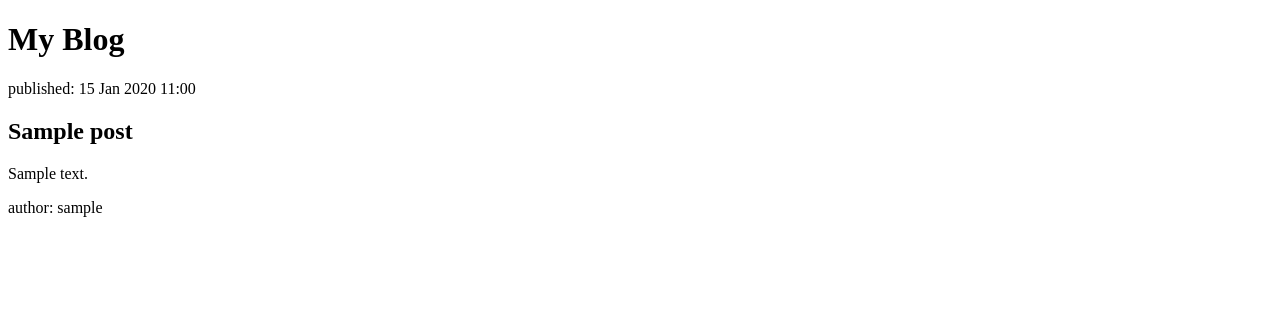
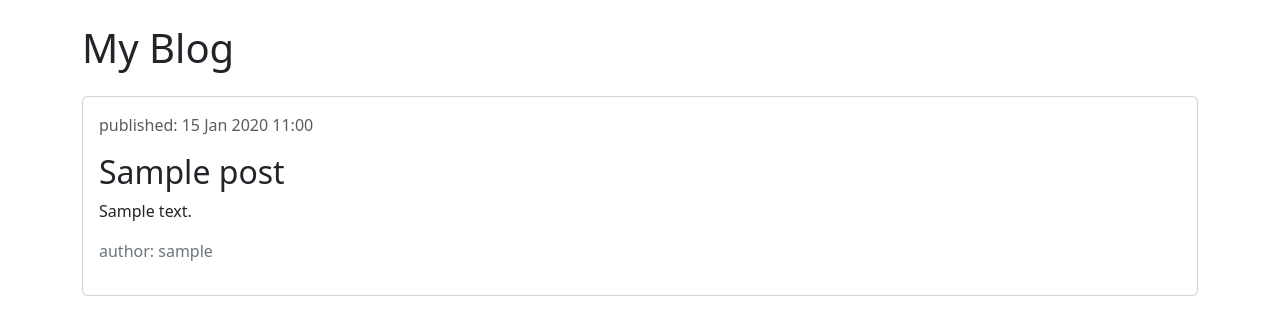
Before and after one commit to alenka134/my-first-blog, a Django app: page / in a window 1280 px wide. Shown: the top 335 px of the page. Run offline with Django 5.2, Linux system fonts and the light colour scheme; tables that the repository leaves empty hold one stand-in row (values such as "Sample post").

Commit message:
Add Bootstrap styling to blog

```diff
--- a/blog/templates/blog/post_list.html
+++ b/blog/templates/blog/post_list.html
@@ -2,18 +2,32 @@
 <html>
 <head>
     <title>My blog</title>
+
+    <!-- Bootstrap CSS -->
+    <link rel="stylesheet" href="https://cdn.jsdelivr.net/npm/bootstrap@5.3.3/dist/css/bootstrap.min.css">
 </head>
+
 <body>
-    <h1>My Blog</h1>
+    <div class="container">
+        <h1 class="my-4">My Blog</h1>
 
-    {% for post in posts %}
-        <div>
-            <p>published: {{ post.published_date|date:"d M Y H:i" }}</p>
-            <h2>{{ post.title }}</h2>
-            <p>{{ post.text }}</p>
-            <p>author: {{ post.author }}</p>
-        </div>
-    {% endfor %}
+        {% for post in posts %}
+            <div class="card mb-3">
+                <div class="card-body">
+                    <p class="text-muted">
+                        published: {{ post.published_date|date:"d M Y H:i" }}
+                    </p>
 
+                    <h2 class="card-title">{{ post.title }}</h2>
+
+                    <p class="card-text">{{ post.text }}</p>
+
+                    <p class="text-secondary">
+                        author: {{ post.author }}
+                    </p>
+                </div>
+            </div>
+        {% endfor %}
+    </div>
 </body>
 </html>
--- a/mysite/settings.py
+++ b/mysite/settings.py
@@ -19,6 +19,7 @@
 
 # IMPORTANT: add your PythonAnywhere domain
 ALLOWED_HOSTS = [
+    '127.0.0.1', 'localhost',
     'elenao.pythonanywhere.com',
     'www.elenao.pythonanywhere.com',
 ]
```
